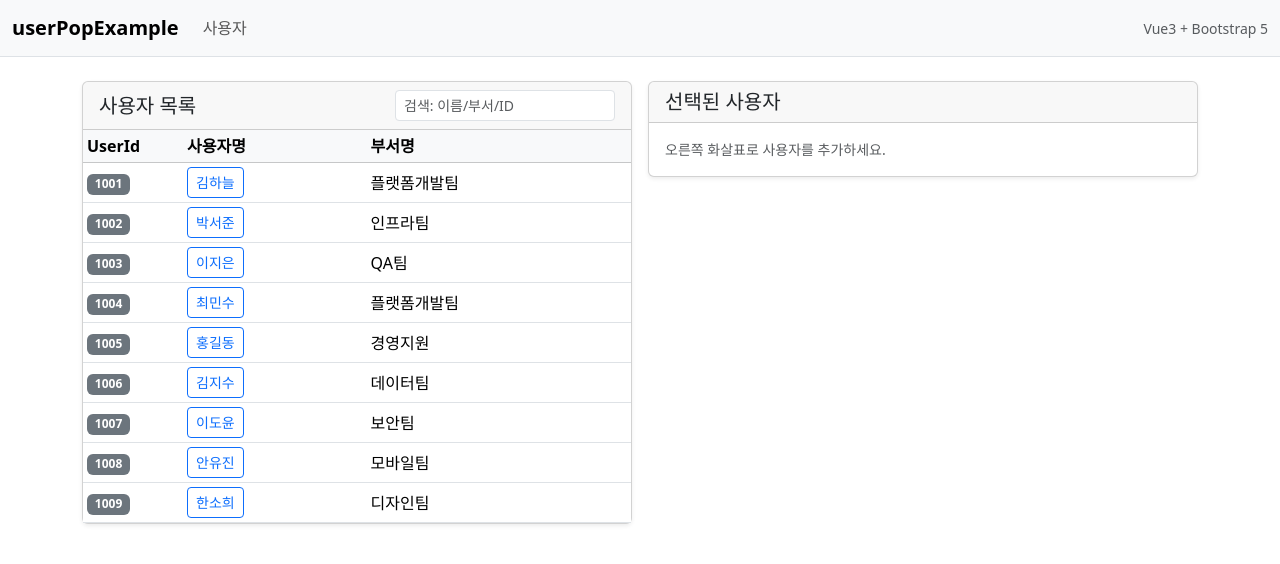
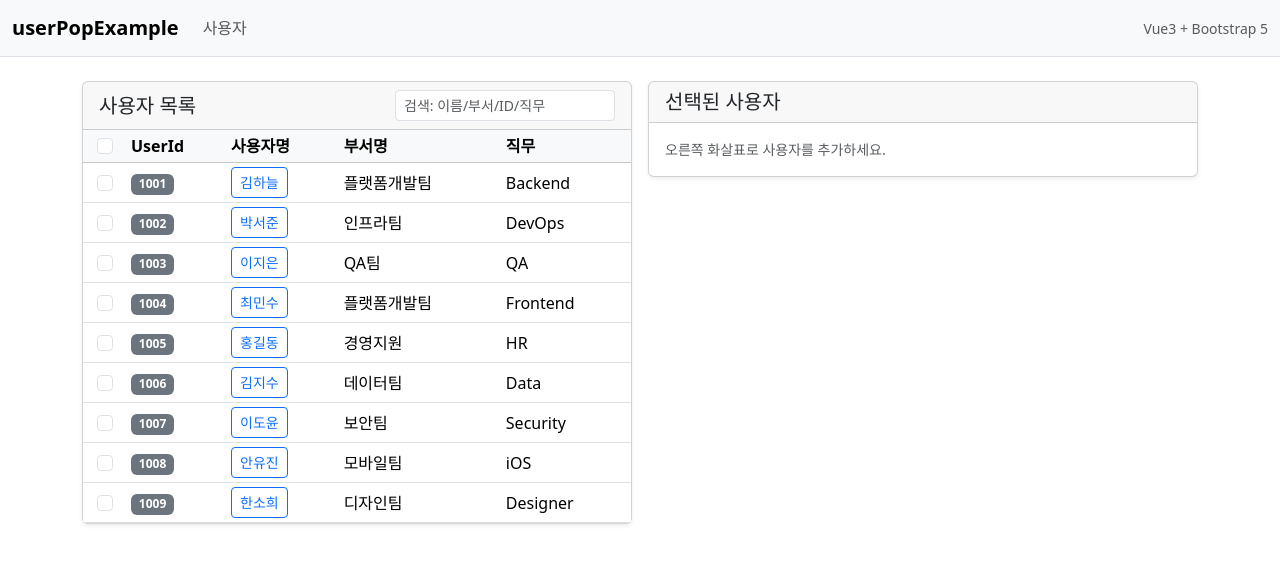
Before and after one commit to CarpediemBDev/userPopExample, a Vue app: page / in a window 1280 px wide. Shown: the top 564 px of the page. Built offline with nearby package versions, Linux system fonts and the light colour scheme.

Commit message:
직무(role) 필드 추가 및

```diff
--- a/src/components/UserPopup.vue
+++ b/src/components/UserPopup.vue
@@ -16,7 +16,7 @@
                   <input
                     v-model="leftKeyword"
                     class="form-control form-control-sm"
-                    placeholder="검색(이름/부서/ID)"
+                    placeholder="검색(이름/부서/ID/직무)"
                   />
                 </div>
                 <div class="p-0 flex-grow-1">
@@ -25,7 +25,6 @@
                       <thead class="table-light position-sticky top-0">
                         <tr>
                           <th style="width: 44px">
-                            <!-- 마스터 체크박스: 현재 '필터된' 항목 전체 선택/해제 -->
                             <div class="form-check m-0 d-flex justify-content-center">
                               <input
                                 class="form-check-input"
@@ -41,6 +40,7 @@
                           <th style="width: 90px">UserId</th>
                           <th>사용자명</th>
                           <th>부서명</th>
+                          <th>직무</th>
                         </tr>
                       </thead>
                       <tbody>
@@ -60,6 +60,7 @@
                           </td>
                           <td>{{ u.name }}</td>
                           <td>{{ u.dept }}</td>
+                          <td>{{ u.role }}</td>
                         </tr>
                       </tbody>
                     </table>
@@ -92,7 +93,9 @@
                   >
                     <div>
                       <strong>{{ u.name }}</strong>
-                      <div class="text-muted small">#{{ u.userId }} · {{ u.dept }}</div>
+                      <div class="text-muted small">
+                        #{{ u.userId }} · {{ u.dept }} · {{ u.role }}
+                      </div>
                     </div>
                     <button class="btn btn-outline-danger btn-sm" @click="uncheck(u.userId)">
                       제거
@@ -154,8 +157,9 @@ export default {
         : this.users.filter(
             (u) =>
               String(u.userId).includes(kw) ||
-              u.name.toLowerCase().includes(kw) ||
-              u.dept.toLowerCase().includes(kw)
+              (u.name || '').toLowerCase().includes(kw) ||
+              (u.dept || '').toLowerCase().includes(kw) ||
+              (u.role || '').toLowerCase().includes(kw)
           )
     },
     preview() {
--- a/src/pages/UserPage.vue
+++ b/src/pages/UserPage.vue
@@ -8,7 +8,7 @@
             <input
               v-model="keyword"
               class="form-control form-control-sm w-auto"
-              placeholder="검색: 이름/부서/ID"
+              placeholder="검색: 이름/부서/ID/직무"
             />
           </div>
           <div class="card-body p-0">
@@ -16,6 +16,21 @@
               <table class="table table-hover table-sm mb-0 align-middle">
                 <thead class="table-light">
                   <tr>
+                    <!-- ✔ 팝업과 동일한 마스터 체크박스 -->
+                    <th style="width: 44px">
+                      <div class="form-check m-0 d-flex justify-content-center">
+                        <input
+                          class="form-check-input"
+                          ref="masterPage"
+                          type="checkbox"
+                          :checked="allCheckedPage"
+                          :disabled="!visibleUsers.length"
+                          @change="toggleAllVisiblePage"
+                          aria-label="현재 보이는 사용자 전체 선택/해제"
+                        />
+                      </div>
+                    </th>
+
                     <th
                       class="user-select-none cursor-pointer text-nowrap"
                       scope="col"
@@ -41,10 +56,31 @@
                     >
                       부서명 <small class="text-muted">{{ sortIndicator('dept') }}</small>
                     </th>
+                    <th
+                      class="user-select-none cursor-pointer text-nowrap"
+                      scope="col"
+                      @click="sortBy('role')"
+                      :aria-sort="ariaSort('role')"
+                    >
+                      직무 <small class="text-muted">{{ sortIndicator('role') }}</small>
+                    </th>
                   </tr>
                 </thead>
                 <tbody>
                   <tr v-for="u in visibleUsers" :key="u.userId">
+                    <!-- ✔ 행 체크박스 (팝업과 동일) -->
+                    <td>
+                      <div class="form-check m-0 d-flex justify-content-center">
+                        <input
+                          class="form-check-input"
+                          type="checkbox"
+                          v-model="checkedIds"
+                          :value="u.userId"
+                          aria-label="사용자 선택"
+                        />
+                      </div>
+                    </td>
+
                     <td>
                       <span class="badge text-bg-secondary">{{ u.userId }}</span>
                     </td>
@@ -54,6 +90,7 @@
                       </button>
                     </td>
                     <td>{{ u.dept }}</td>
+                    <td>{{ u.role }}</td>
                   </tr>
                 </tbody>
               </table>
@@ -81,6 +118,7 @@
       </div>
     </div>
 
+    <!-- 팝업은 유지 -->
     <UserPopup
       v-if="showPopup"
       v-bind="popupProps"
@@ -102,23 +140,26 @@ export default {
       showPopup: false,
       keyword: '',
       // 정렬(삼단 토글: none → asc → desc → none)
-      sortKey: null, // null | 'userId' | 'name' | 'dept'
+      sortKey: null, // null | 'userId' | 'name' | 'dept' | 'role'
       sortDir: 'none', // 'none' | 'asc' | 'desc'
       users: [
-        { userId: 1001, name: '김하늘', dept: '플랫폼개발팀' },
-        { userId: 1002, name: '박서준', dept: '인프라팀' },
-        { userId: 1003, name: '이지은', dept: 'QA팀' },
-        { userId: 1004, name: '최민수', dept: '플랫폼개발팀' },
-        { userId: 1005, name: '홍길동', dept: '경영지원' },
-        { userId: 1006, name: '김지수', dept: '데이터팀' },
-        { userId: 1007, name: '이도윤', dept: '보안팀' },
-        { userId: 1008, name: '안유진', dept: '모바일팀' },
-        { userId: 1009, name: '한소희', dept: '디자인팀' },
+        { userId: 1001, name: '김하늘', dept: '플랫폼개발팀', role: 'Backend' },
+        { userId: 1002, name: '박서준', dept: '인프라팀', role: 'DevOps' },
+        { userId: 1003, name: '이지은', dept: 'QA팀', role: 'QA' },
+        { userId: 1004, name: '최민수', dept: '플랫폼개발팀', role: 'Frontend' },
+        { userId: 1005, name: '홍길동', dept: '경영지원', role: 'HR' },
+        { userId: 1006, name: '김지수', dept: '데이터팀', role: 'Data' },
+        { userId: 1007, name: '이도윤', dept: '보안팀', role: 'Security' },
+        { userId: 1008, name: '안유진', dept: '모바일팀', role: 'iOS' },
+        { userId: 1009, name: '한소희', dept: '디자인팀', role: 'Designer' },
       ],
       selectedUsers: [],
+      // ✔ 페이지 테이블 체크 상태(팝업과 동일한 방식)
+      checkedIds: [],
     }
   },
   computed: {
+    // 검색 + 정렬
     visibleUsers() {
       const kw = this.keyword.trim().toLowerCase()
       const filtered = !kw
@@ -126,8 +167,9 @@ export default {
         : this.users.filter(
             (u) =>
               String(u.userId).includes(kw) ||
-              u.name.toLowerCase().includes(kw) ||
-              u.dept.toLowerCase().includes(kw)
+              (u.name || '').toLowerCase().includes(kw) ||
+              (u.dept || '').toLowerCase().includes(kw) ||
+              (u.role || '').toLowerCase().includes(kw)
           )
 
       if (!this.sortKey || this.sortDir === 'none') return filtered
@@ -147,36 +189,60 @@ export default {
       return {
         users: this.users,
         preselectedIds: this.selectedUsers.map((u) => u.userId),
-
-        // 사이즈/레이아웃
-        maxWidth: 960, // 모달 최대 너비(px) — 필요시 840~1024로 조절
-        marginX: 16, // 좌우 여백(px)
-
-        // 높이(clamp: min 560px, 선호 80dvh, max 720px)
+        maxWidth: 960,
+        marginX: 16,
         heightVh: 80,
         minHeightPx: 560,
         maxHeightPx: 720,
-
-        // 드래그 허용 여부
         draggable: true,
       }
     },
+
+    // ✔ 페이지 테이블용 마스터 체크 상태
+    allCheckedPage() {
+      if (!this.visibleUsers.length) return false
+      const set = new Set(this.checkedIds)
+      return this.visibleUsers.every((u) => set.has(u.userId))
+    },
+  },
+  watch: {
+    // ✔ 페이지에서 체크박스 변경 → selectedUsers 동기화
+    checkedIds(newIds) {
+      const idset = new Set(newIds)
+      this.selectedUsers = this.users.filter((u) => idset.has(u.userId))
+      this.$nextTick(this.updateMasterIndeterminatePage)
+    },
+    // 검색/정렬로 보이는 목록이 바뀔 때 indeterminate 갱신
+    visibleUsers() {
+      this.$nextTick(this.updateMasterIndeterminatePage)
+    },
+  },
+  mounted() {
+    // 초기 동기화
+    this.checkedIds = this.selectedUsers.map((u) => u.userId)
+    this.$nextTick(this.updateMasterIndeterminatePage)
   },
   methods: {
     openPopup() {
       this.showPopup = true
     },
+
+    // 팝업에서 확인 → selectedUsers, checkedIds 동기화
     onConfirm(selectedList) {
       const map = new Map(this.selectedUsers.map((u) => [u.userId, u]))
       selectedList.forEach((u) => map.set(u.userId, u))
       this.selectedUsers = Array.from(map.values())
+      this.checkedIds = this.selectedUsers.map((u) => u.userId) // ✔ 동기화
       this.showPopup = false
     },
+
     removeSelected(userId) {
       this.selectedUsers = this.selectedUsers.filter((u) => u.userId !== userId)
+      this.checkedIds = this.checkedIds.filter((id) => id !== userId) // ✔ 동기화
     },
     clearSelected() {
       this.selectedUsers = []
+      this.checkedIds = [] // ✔ 동기화
     },
 
     // 정렬 토글
@@ -200,6 +266,24 @@ export default {
       if (this.sortKey !== col || this.sortDir === 'none') return 'none'
       return this.sortDir === 'asc' ? 'ascending' : 'descending'
     },
+
+    // ✔ 마스터 체크박스(현재 보이는 행 기준)
+    toggleAllVisiblePage() {
+      const ids = this.visibleUsers.map((u) => u.userId)
+      const allIncluded = ids.every((id) => this.checkedIds.includes(id))
+      this.checkedIds = allIncluded
+        ? this.checkedIds.filter((id) => !ids.includes(id))
+        : Array.from(new Set([...this.checkedIds, ...ids]))
+      this.$nextTick(this.updateMasterIndeterminatePage)
+    },
+    updateMasterIndeterminatePage() {
+      const el = this.$refs.masterPage
+      if (!el) return
+      const visibleIds = new Set(this.visibleUsers.map((u) => u.userId))
+      let selected = 0
+      for (const id of this.checkedIds) if (visibleIds.has(id)) selected++
+      el.indeterminate = selected > 0 && selected < visibleIds.size
+    },
   },
 }
 </script>
```
